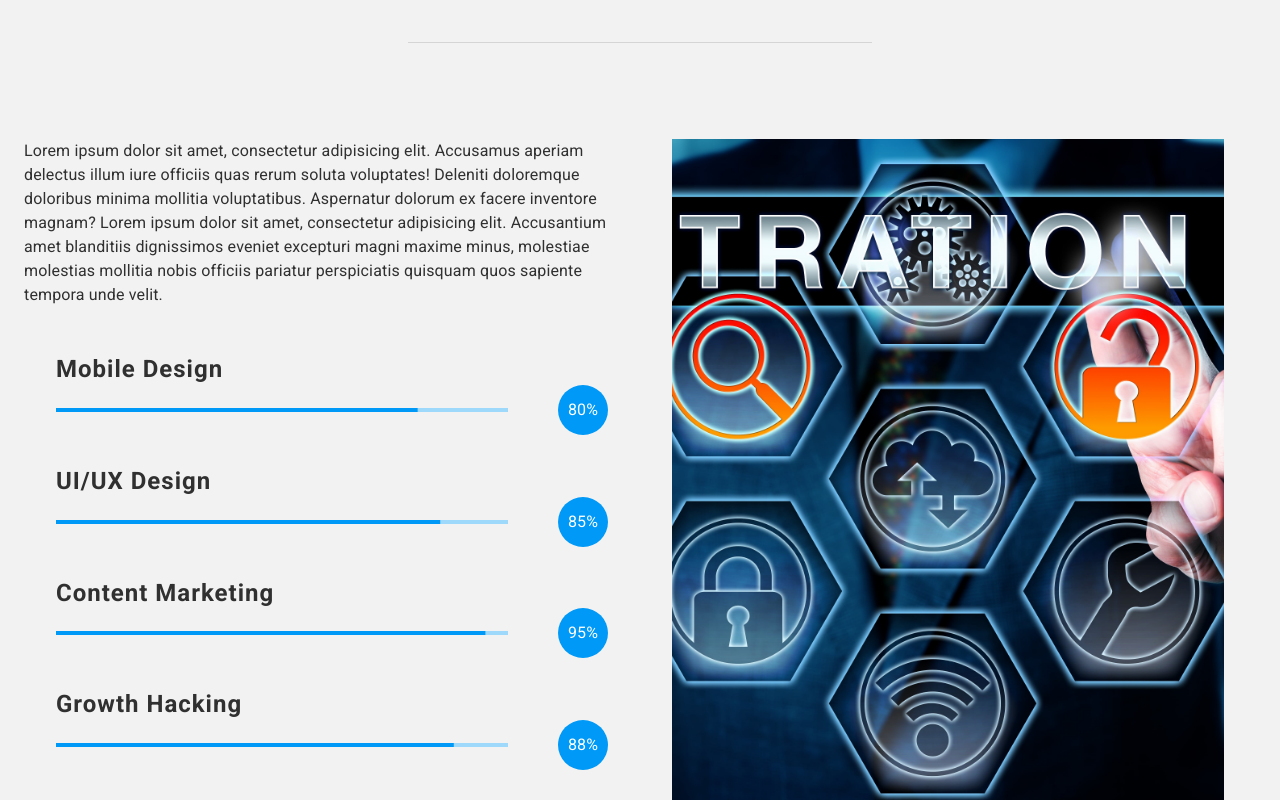
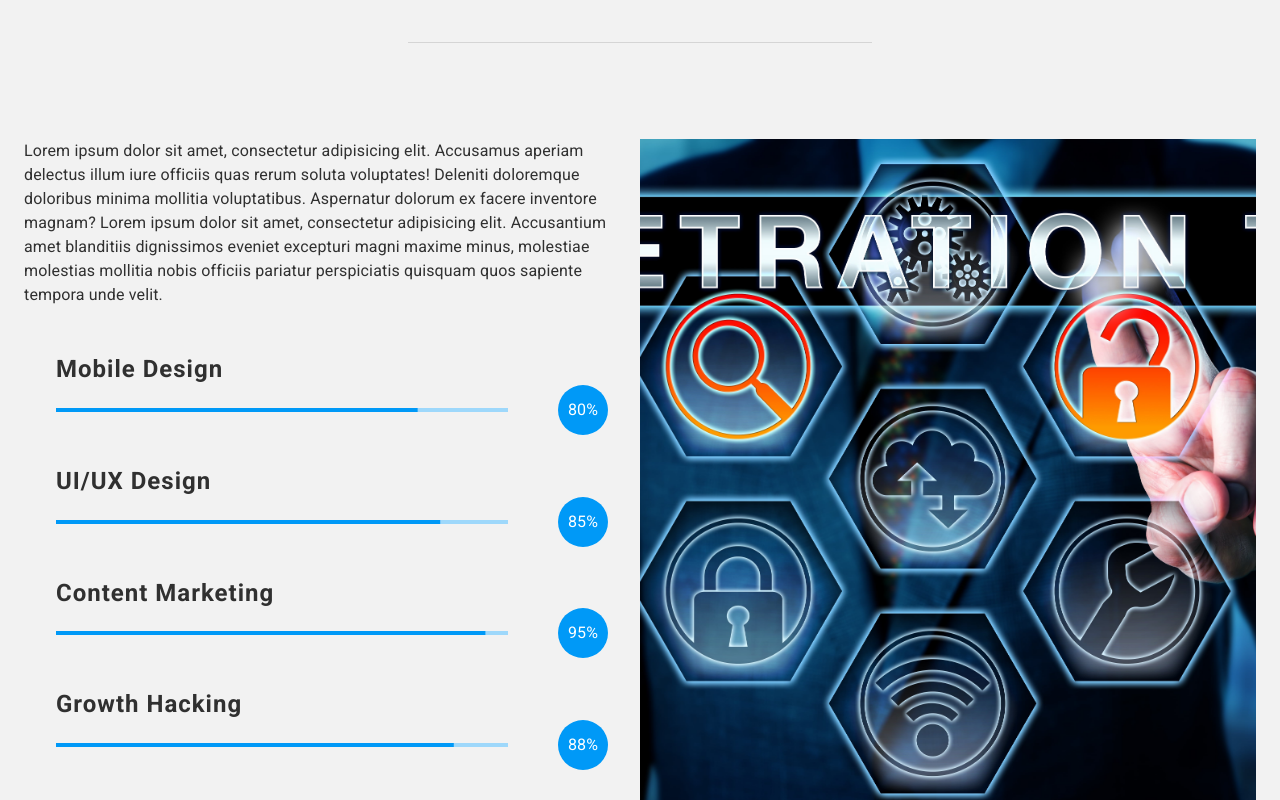
Before and after one commit to M-Afzaal-Afzal/cyber-security, a Next.js app: page / in a window 1280 px wide. Shown: the part 1800-2600 px from the top of the page. Built offline with nearby package versions, Linux system fonts and the light colour scheme.

Commit message:
help section image position updated

```diff
--- a/package.json
+++ b/package.json
@@ -12,8 +12,7 @@
     "react": "latest",
     "react-dom": "latest",
     "react-redux": "^7.2.3",
-    "react-scroll": "^1.8.2",
-    "swiper": "^6.5.8"
+    "react-scroll": "^1.8.2"
   },
   "scripts": {
     "dev": "next",
--- a/src/components/HelpSection/HelpSection.js
+++ b/src/components/HelpSection/HelpSection.js
@@ -46,7 +46,8 @@ const useStyles = makeStyles(theme => ({
     },
     imageContainer: {
         position: 'relative',
-        display: 'none',
+        opacity: 0,
+        zIndex: 0,
         width: '100%',
         height: '100%',
         [theme.breakpoints.down('sm')]: {
@@ -62,6 +63,7 @@ const useStyles = makeStyles(theme => ({
     },
     imageBoxContainer: {
         padding: '0 2rem',
+        position: 'relative',
         [theme.breakpoints.down('sm')]: {
             padding: 0
         }
@@ -102,7 +104,15 @@ const useStyles = makeStyles(theme => ({
         overflow: 'hidden',
     },
     active: {
-        display: 'block',
+        opacity: 1,
+        zIndex: 1,
+    },
+    imageContainerForPosition: {
+        position: 'absolute',
+        top: 0,
+        left: 0,
+        width: '100%',
+        height: '100%'
     }
 }))
 
@@ -139,15 +149,15 @@ const HelpSection = () => {
 
     ];
 
-    const [achievementNo,setAchievementNo] = useState(0);
+    const [achievementNo, setAchievementNo] = useState(0);
 
     const achievements = [
-        {id: 1,title: 'Awwards Winning',subTitle: 'Business',imageURL: '/achievement/2.jpg'},
-        {id: 2,title: 'Awwards Winning',subTitle: 'Education',imageURL: '/achievement/1.jpg'},
+        {id: 1, title: 'Awwards Winning', subTitle: 'Business', imageURL: '/achievement/2.jpg'},
+        {id: 2, title: 'Awwards Winning', subTitle: 'Education', imageURL: '/achievement/1.jpg'},
     ]
 
     const forwardAchievementHandler = () => {
-        if (achievementNo < (achievements.length -1)) {
+        if (achievementNo < (achievements.length - 1)) {
             setAchievementNo(achievementNo + 1);
         } else {
             setAchievementNo(0)
@@ -210,8 +220,12 @@ const HelpSection = () => {
                         {/*image section */}
 
                         {
-                            achievements.map(({id,title,subTitle,imageURL},index) => (
-                                <Box key={id} className={`${classes.imageContainer} ${(achievementNo === index) ? classes.active : '' }`} >
+                            achievements.map(({id, title, subTitle, imageURL}, index) => (
+                                <Box key={id} className={classes.imageContainerForPosition}>
+                                    <Box
+                                        className={`${classes.imageContainer}
+                                      ${(achievementNo === index) ? classes.active : ''}`}
+                                    >
                                         <Image priority alt={'achievement image'} layout={'fill'} objectFit={'cover'}
                                                src={imageURL}/>
 
@@ -235,7 +249,7 @@ const HelpSection = () => {
                                                 <Box className={classes.imageBtns}>
 
                                                     <Box>
-                                                    <Button  onClick={forwardAchievementHandler} color={'primary'}
+                                                        <Button onClick={forwardAchievementHandler} color={'primary'}
                                                                 className={`${classes.sideBtn} ${classes.sideBtnFirst}`}
                                                                 variant={'contained'}>
                                                             <ArrowForwardIosOutlined/>
@@ -248,6 +262,7 @@ const HelpSection = () => {
                                                             <ArrowBackIosOutlined/>
                                                         </Button>
                                                     </Box>
+                                                </Box>
 
                                             </Box>
                                         </Box>
@@ -255,7 +270,7 @@ const HelpSection = () => {
                                     </Box>
 
                                 </Box>
-                            ) )
+                            ))
                         }
 
                     </Grid>
--- a/src/components/TeamSection/TeamSection.js
+++ b/src/components/TeamSection/TeamSection.js
@@ -68,7 +68,9 @@ const TeamSection = () => {
                 <HeadingWithDivider heading={'Meet Our Team'}/>
                 <Box className={classes.teamTextContainer}>
                     <Typography align={'center'} variant={'body1'}>
-                        Lorem ipsum dolor sit amet, consectetur adipisicing elit. Consequuntur culpa dolorem dolores error eum eveniet exercitationem id in incidunt ipsam ipsum libero natus nesciunt, odit, placeat quia quis reprehenderit repudiandae!
+                        Lorem ipsum dolor sit amet, consectetur adipisicing elit. Consequuntur culpa dolorem dolores
+                        error eum eveniet exercitationem id in incidunt ipsam ipsum libero natus nesciunt, odit, placeat
+                        quia quis reprehenderit repudiandae!
                     </Typography>
                 </Box>
 
@@ -81,7 +83,7 @@ const TeamSection = () => {
                             <Grid key={id} md={4} item className={classes.entityContainer}>
                                 {/* team person Image container*/}
                                 <Box className={classes.imageContainer}>
-                                    <Image layout={'fill'} objectFit={'cover'} src={imageURL}/>
+                                    <Image priority layout={'fill'} objectFit={'cover'} src={imageURL}/>
                                 </Box>
 
                                 <Box className={classes.memberNameContainer}>
```
Also changed, not shown: 2 other files (tests, documents, lock files or other folders). Lines whose indentation alone changed are shown as unchanged.
